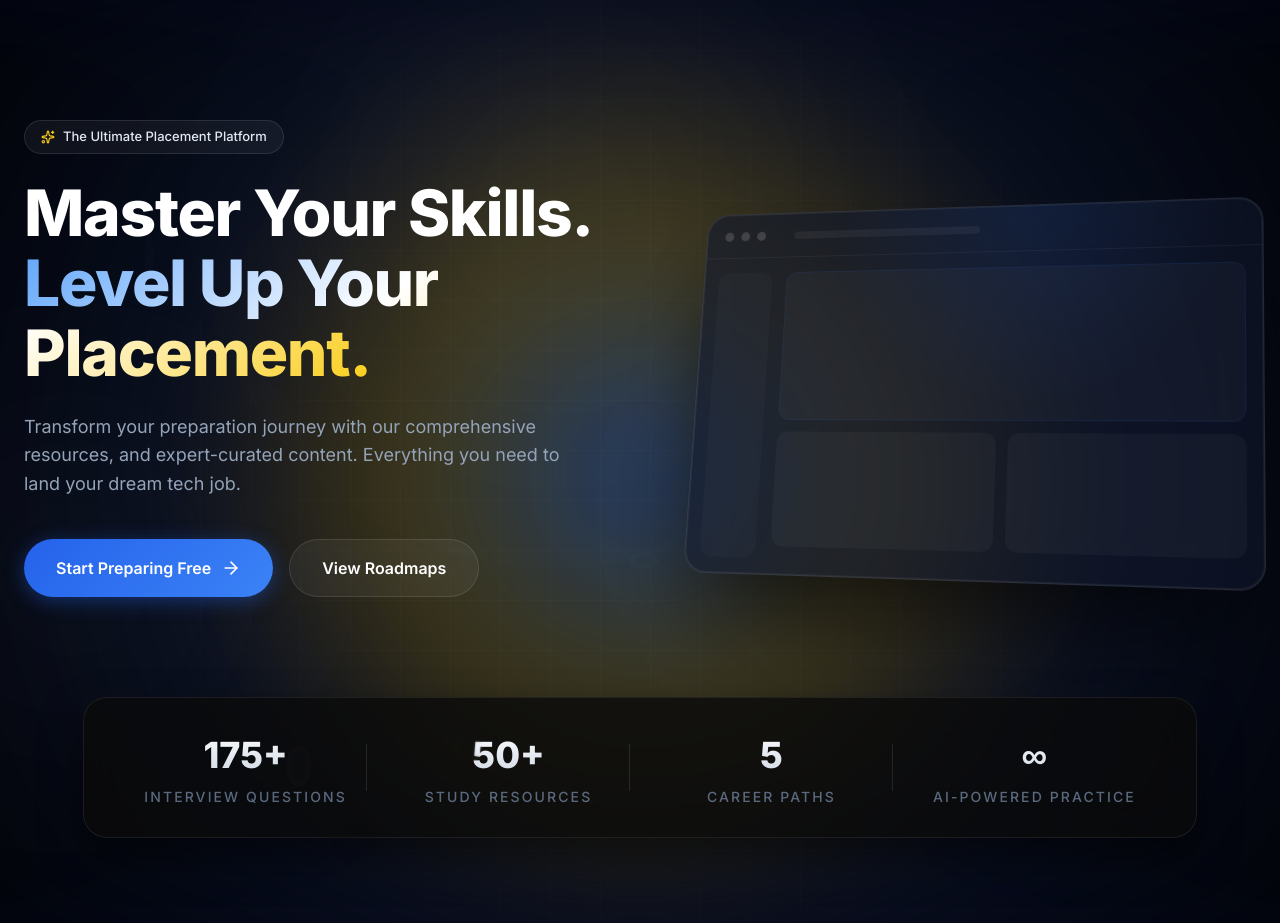
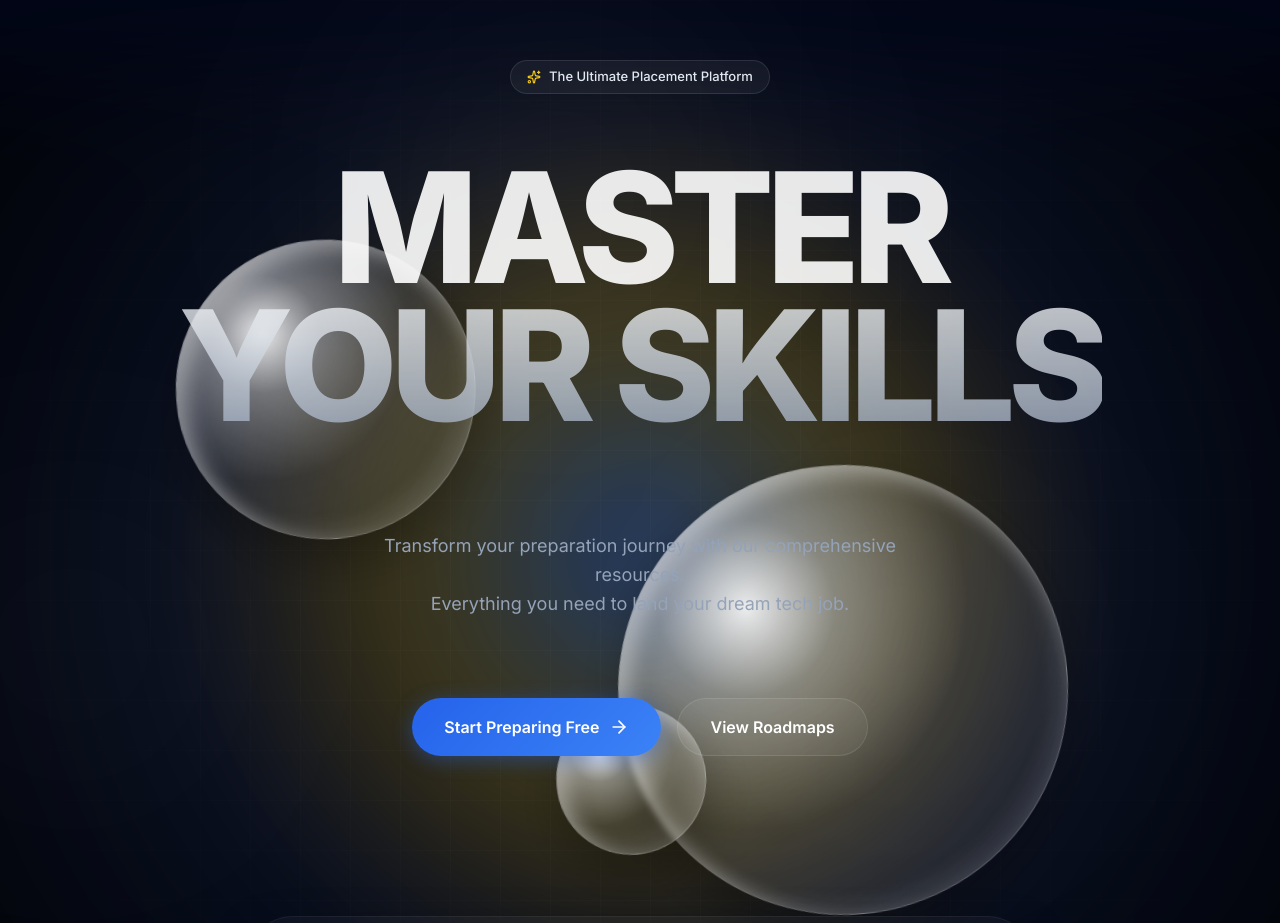
Before and after one commit to RAJEEVRANJAN0001/Preparation-Platform, a React (Vite) app: page / in a window 1280 px wide. Shown: the top 923 px of the page. Built offline with nearby package versions, Linux system fonts and the light colour scheme; no server answers.

Commit message:
landing page

```diff
--- a/src/pages/Landing.css
+++ b/src/pages/Landing.css
@@ -525,7 +525,10 @@
 .features-bento-grid {
     display: grid;
     grid-template-columns: repeat(3, 1fr);
-    grid-template-rows: repeat(2, minmax(280px, auto));
+    grid-auto-rows: minmax(280px, auto);
+    /* Dynamic rows */
+    grid-auto-flow: dense;
+    /* Fills gaps automatically */
     gap: 24px;
 }
 
@@ -543,18 +546,36 @@
     box-shadow: 0 4px 6px -1px rgba(0, 0, 0, 0.1), 0 2px 4px -1px rgba(0, 0, 0, 0.06);
 }
 
+/* Subtle Color Tint from the feature color */
+.feature-card::before {
+    content: '';
+    position: absolute;
+    inset: 0;
+    background: var(--feature-color);
+    opacity: 0;
+    transition: opacity 0.4s ease;
+    z-index: 0;
+    pointer-events: none;
+}
+
+.feature-card:hover::before {
+    opacity: 0.05;
+    /* Subtle tint on hover */
+}
+
 .feature-card.large {
     grid-column: span 2;
     flex-direction: row;
     align-items: center;
     gap: 40px;
-    background: linear-gradient(135deg, #0f0f0f 0%, #050505 100%);
+    background: linear-gradient(135deg, rgba(255, 255, 255, 0.03) 0%, rgba(255, 255, 255, 0.01) 100%);
 }
 
 .feature-card.large .feature-icon-wrapper {
     margin-bottom: 0;
     width: 80px;
     height: 80px;
+    flex-shrink: 0;
 }
 
 .feature-card.large h3 {
@@ -576,13 +597,18 @@
     align-items: center;
     justify-content: center;
     margin-bottom: 24px;
-    color: #fff;
+    color: var(--feature-color);
+    /* Use color by default */
     border: 1px solid rgba(255, 255, 255, 0.05);
     transition: all 0.4s ease;
+    position: relative;
+    z-index: 1;
 }
 
 .feature-card:hover .feature-icon-wrapper {
     background: var(--feature-color);
+    color: #fff;
+    /* White icon on filled bg */
     border-color: transparent;
     transform: scale(1.1) rotate(6deg);
     box-shadow: 0 10px 30px rgba(0, 0, 0, 0.3);
@@ -710,3 +736,153 @@
         width: 100%;
     }
 }
+
+/* Hero Section - Poster Mode */
+.landing-hero.glass-hero-mode {
+    align-items: center;
+    text-align: center;
+    padding-top: 60px;
+}
+
+.hero-content.centered-poster {
+    display: flex;
+    flex-direction: column;
+    align-items: center;
+    max-width: 100%;
+    z-index: 20;
+    grid-template-columns: 1fr;
+    /* Reset grid */
+}
+
+/* Massive Typography */
+.hero-title.massive-type {
+    font-size: clamp(60px, 12vw, 160px);
+    line-height: 0.9;
+    letter-spacing: -0.05em;
+    text-transform: uppercase;
+    margin-bottom: 40px;
+    position: relative;
+    z-index: 10;
+    mix-blend-mode: overlay;
+    /* Allows glass to shine through */
+    color: rgba(255, 255, 255, 0.9);
+}
+
+.hero-title.massive-type .gradient-text {
+    background: linear-gradient(180deg, #fff 0%, #94a3b8 100%);
+    -webkit-background-clip: text;
+    -webkit-text-fill-color: transparent;
+    opacity: 0.8;
+}
+
+/* Glass Spheres */
+.glass-spheres-container {
+    position: absolute;
+    inset: 0;
+    pointer-events: none;
+    z-index: 15;
+    /* Above text base, below blending */
+    overflow: hidden;
+}
+
+.glass-sphere {
+    position: absolute;
+    border-radius: 50%;
+    background: radial-gradient(circle at 30% 30%,
+            rgba(255, 255, 255, 0.9) 0%,
+            rgba(255, 255, 255, 0.4) 20%,
+            rgba(255, 255, 255, 0.1) 50%,
+            rgba(255, 255, 255, 0.05) 100%);
+    box-shadow:
+        inset -10px -10px 20px rgba(255, 255, 255, 0.1),
+        inset 10px 10px 20px rgba(255, 255, 255, 0.4),
+        0 20px 50px rgba(0, 0, 0, 0.3);
+    backdrop-filter: blur(3px);
+    /* The Lens Distortion Effect */
+    border: 1px solid rgba(255, 255, 255, 0.3);
+    animation: floatSphere infinite ease-in-out;
+}
+
+.sphere-1 {
+    width: 300px;
+    height: 300px;
+    top: 20%;
+    left: 15%;
+    animation-duration: 8s;
+}
+
+.sphere-2 {
+    width: 450px;
+    height: 450px;
+    top: 40%;
+    right: 15%;
+    animation-duration: 12s;
+    animation-delay: -2s;
+}
+
+.sphere-3 {
+    width: 150px;
+    height: 150px;
+    bottom: 25%;
+    left: 45%;
+    animation-duration: 6s;
+    animation-delay: -4s;
+}
+
+@keyframes floatSphere {
+
+    0%,
+    100% {
+        transform: translate(0, 0) rotate(0deg);
+    }
+
+    33% {
+        transform: translate(30px, -50px) rotate(5deg);
+    }
+
+    66% {
+        transform: translate(-20px, 20px) rotate(-5deg);
+    }
+}
+
+/* Compact Stats for Poster Layout */
+.hero-stats.compact {
+    display: flex;
+    gap: 40px;
+    margin-top: 60px;
+    background: rgba(255, 255, 255, 0.03);
+    border-radius: 100px;
+    padding: 16px 40px;
+    border: 1px solid rgba(255, 255, 255, 0.05);
+}
+
+.hero-stats.compact .hero-stat-item {
+    border: none;
+    padding: 0 10px;
+}
+
+.hero-stats.compact .hero-stat-item::after {
+    display: none;
+}
+
+.hero-stats.compact .stat-number {
+    font-size: 24px;
+}
+
+.hero-stats.compact .stat-label {
+    font-size: 10px;
+}
+
+/* Responsive Text Fixes */
+@media (max-width: 768px) {
+    .glass-sphere {
+        opacity: 0.6;
+    }
+
+    /* Reduce opacity on mobile/tablet */
+    .hero-stats.compact {
+        flex-wrap: wrap;
+        justify-content: center;
+        border-radius: 20px;
+    }
+}
--- a/src/pages/Landing.jsx
+++ b/src/pages/Landing.jsx
@@ -55,47 +55,35 @@ function Landing() {
     return (
         <div className="landing-page">
             {/* Hero Section */}
-            <section className="landing-hero">
+            <section className="landing-hero glass-hero-mode">
                 <div className="hero-background">
                     <div className="gradient-orb orb-1"></div>
                     <div className="gradient-orb orb-2"></div>
                     <div className="gradient-orb orb-3"></div>
                     <div className="grid-overlay"></div>
-
-                    {/* Glassy Bubbles Animation */}
-                    <div className="bubbles-container">
-                        {[...Array(20)].map((_, i) => (
-                            <div
-                                key={i}
-                                className="glassy-bubble"
-                                style={{
-                                    left: `${Math.random() * 100}%`,
-                                    top: `${Math.random() * 100}%`,
-                                    width: `${Math.random() * 50 + 10}px`,
-                                    height: `${Math.random() * 50 + 10}px`,
-                                    animationDelay: `${Math.random() * 10}s`,
-                                    animationDuration: `${Math.random() * 10 + 10}s`,
-                                    opacity: Math.random() * 0.4 + 0.1
-                                }}
-                            ></div>
-                        ))}
-                    </div>
                 </div>
 
-                <div className="hero-content">
-                    <div className="hero-text-content">
+                {/* Floating Glass Spheres */}
+                <div className="glass-spheres-container">
+                    <div className="glass-sphere sphere-1"></div>
+                    <div className="glass-sphere sphere-2"></div>
+                    <div className="glass-sphere sphere-3"></div>
+                </div>
+
+                <div className="hero-content centered-poster">
                     <div className="hero-badge">
                         <Sparkles size={14} className="sparkle-icon" />
                         <span>The Ultimate Placement Platform</span>
                     </div>
-                        <h1 className="hero-title">
-                            Master Your Skills.<br />
-                            <span className="gradient-text">Level Up Your Placement.</span>
+
+                    <h1 className="hero-title massive-type">
+                        MASTER<br />
+                        <span className="gradient-text">YOUR SKILLS</span>
                     </h1>
 
                     <p className="hero-subtitle">
-                            Transform your preparation journey with our comprehensive resources,
-                            and expert-curated content. Everything you need to land your dream tech job.
+                        Transform your preparation journey with our comprehensive resources.<br />
+                        Everything you need to land your dream tech job.
                     </p>
 
                     <div className="hero-cta-group">
@@ -106,43 +94,16 @@ function Landing() {
                             View Roadmaps
                         </Link>
                     </div>
-                    </div>
 
-                    {/* 3D Dashboard Mockup */}
-                    <div className="hero-visual">
-                        <div className="dashboard-mockup-wrapper">
-                            <div className="dashboard-mockup">
-                                <div className="mockup-header">
-                                    <div className="mockup-dots">
-                                        <span></span><span></span><span></span>
-                                    </div>
-                                    <div className="mockup-search"></div>
-                                </div>
-                                <div className="mockup-body">
-                                    <div className="mockup-sidebar"></div>
-                                    <div className="mockup-main">
-                                        <div className="mockup-card large"></div>
-                                        <div className="mockup-row">
-                                            <div className="mockup-card"></div>
-                                            <div className="mockup-card"></div>
-                                        </div>
-                                        <div className="mockup-card wide"></div>
-                                    </div>
-                                </div>
-                                <div className="glow-effect"></div>
-                            </div>
-                        </div>
-                    </div>
-                </div>
-
-                {/* Stats Bar */}
-                <div className="hero-stats">
+                    {/* Stats moved inline or below */}
+                    <div className="hero-stats compact">
                         {stats.map((stat, index) => (
                             <div key={index} className="hero-stat-item">
                                 <div className="stat-number">{stat.number}</div>
                                 <div className="stat-label">{stat.label}</div>
                             </div>
                         ))}
+                    </div>
                 </div>
             </section>
 
```
Also changed, not shown: 4 other files (tests, documents, lock files or other folders). Lines whose indentation alone changed are shown as unchanged.
